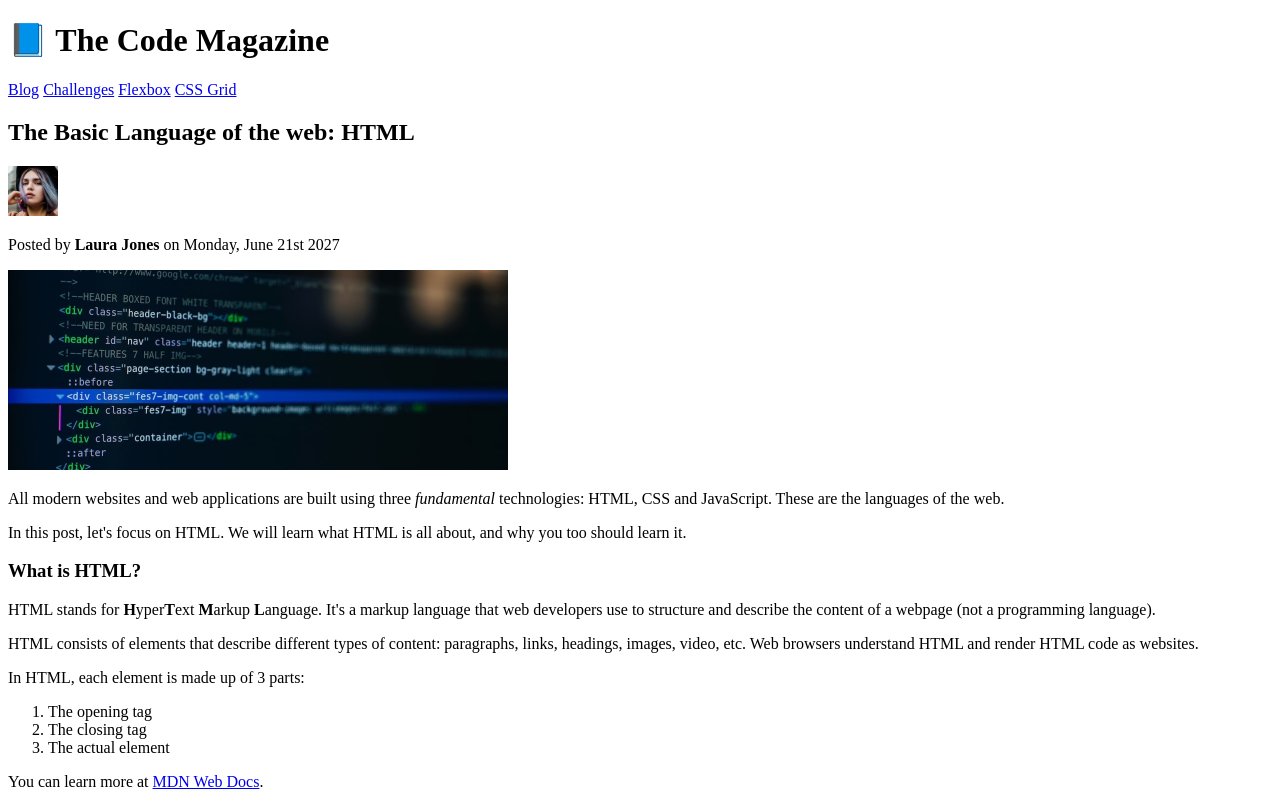
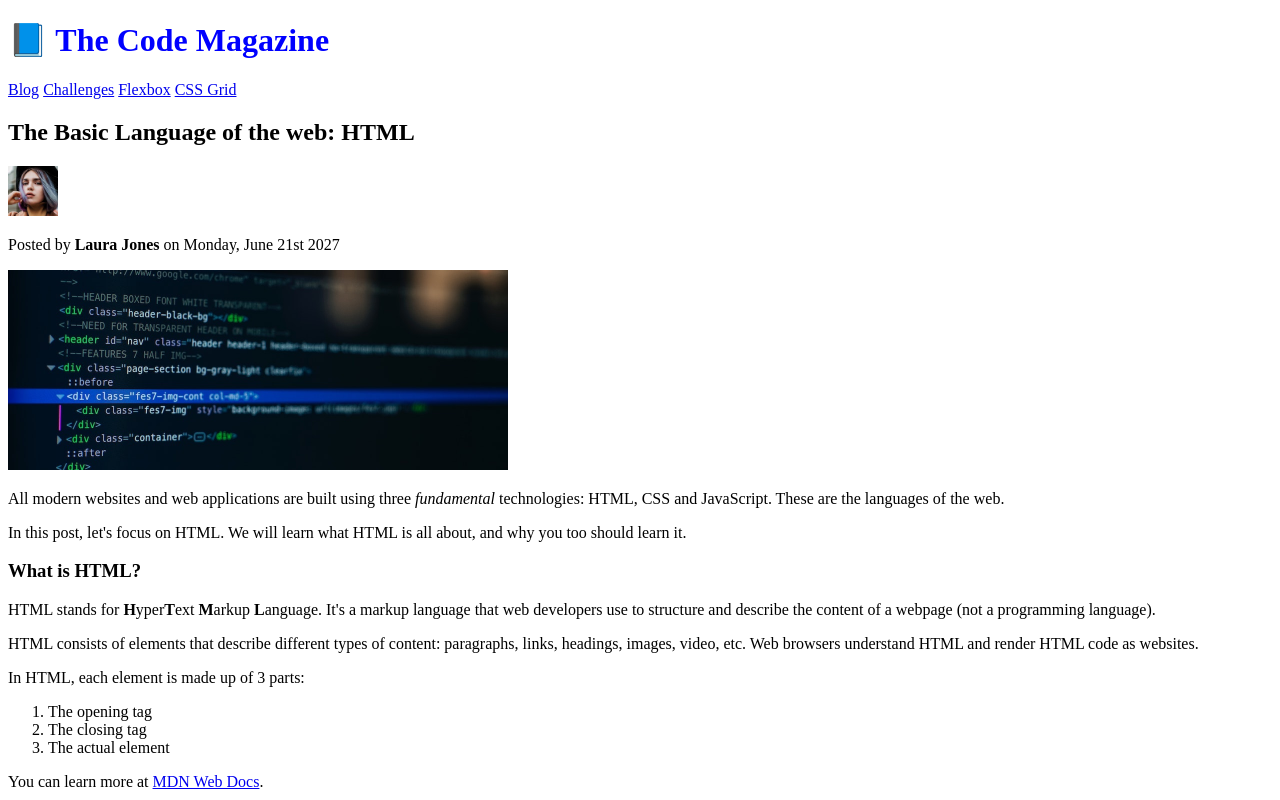
Before and after one commit to Rednaxela-Code/HTML, a plain HTML site: page 03-CSS-Fundamentals/index.html in a window 1280 px wide. Shown: the top 800 px of the page. Drawn offline with Linux system fonts and the light colour scheme.

Commit message:
Exploring CSS types
inline - not done really

Internal - only somethimes for small things

External  - for a lot of CSS code it is the way to go

```diff
--- a/03-CSS-Fundamentals/index.html
+++ b/03-CSS-Fundamentals/index.html
@@ -3,8 +3,9 @@
   <head>
     <meta charset="UTF-8" />
     <meta name="viewport" content="width=device-width, initial-scale=1.0" />
+    <link href="style.css" rel="stylesheet" />
     <title>The Basic Language of the web: HTML</title>
-  </head>
+</head>
 
   <body>
     <header>
@@ -21,8 +22,7 @@
       <header>
         <h2>The Basic Language of the web: HTML</h2>
 
-        <img
-          src="img/laura-jones.jpg"
+        <img src="img/laura-jones.jpg"
           alt="Picture of Laura Jones"
           width="50"
           height="50"
--- /dev/null
+++ b/03-CSS-Fundamentals/style.css
@@ -0,0 +1,3 @@
+h1 {
+  color: blue;
+}
```
